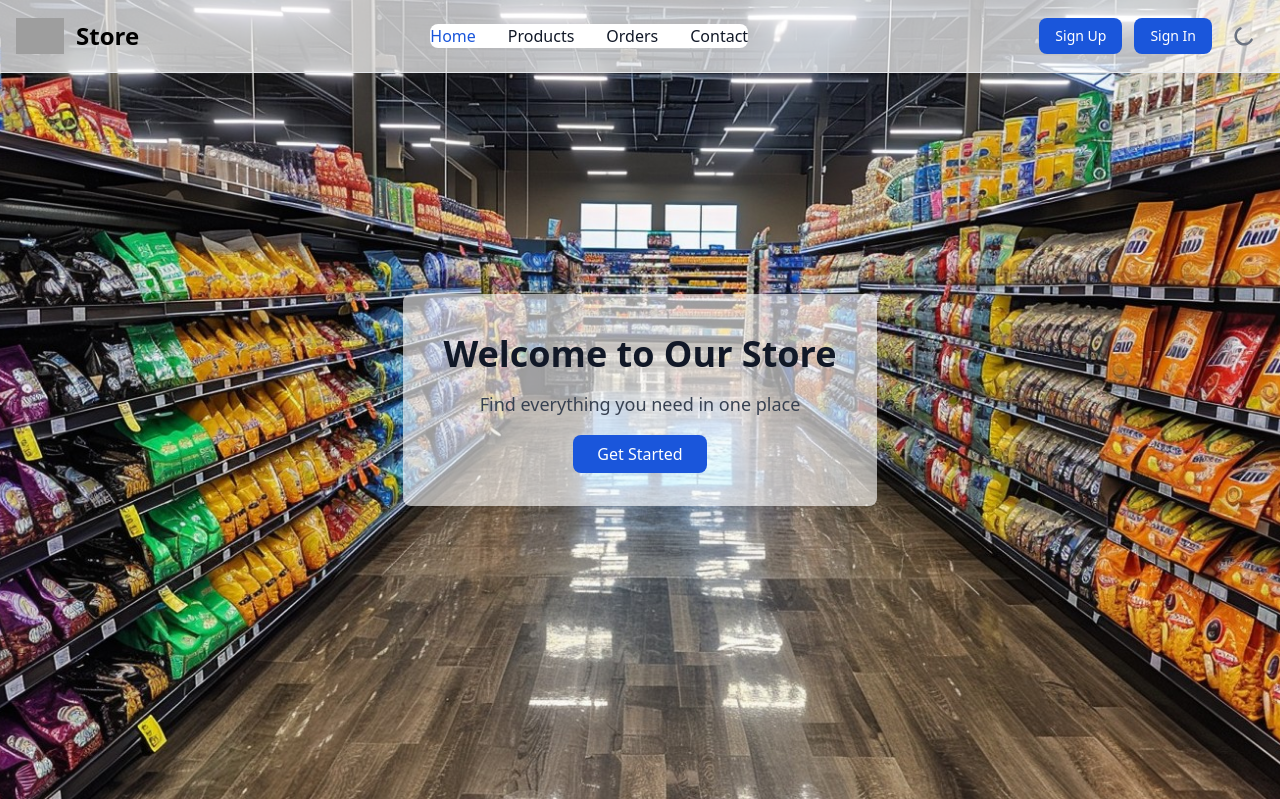
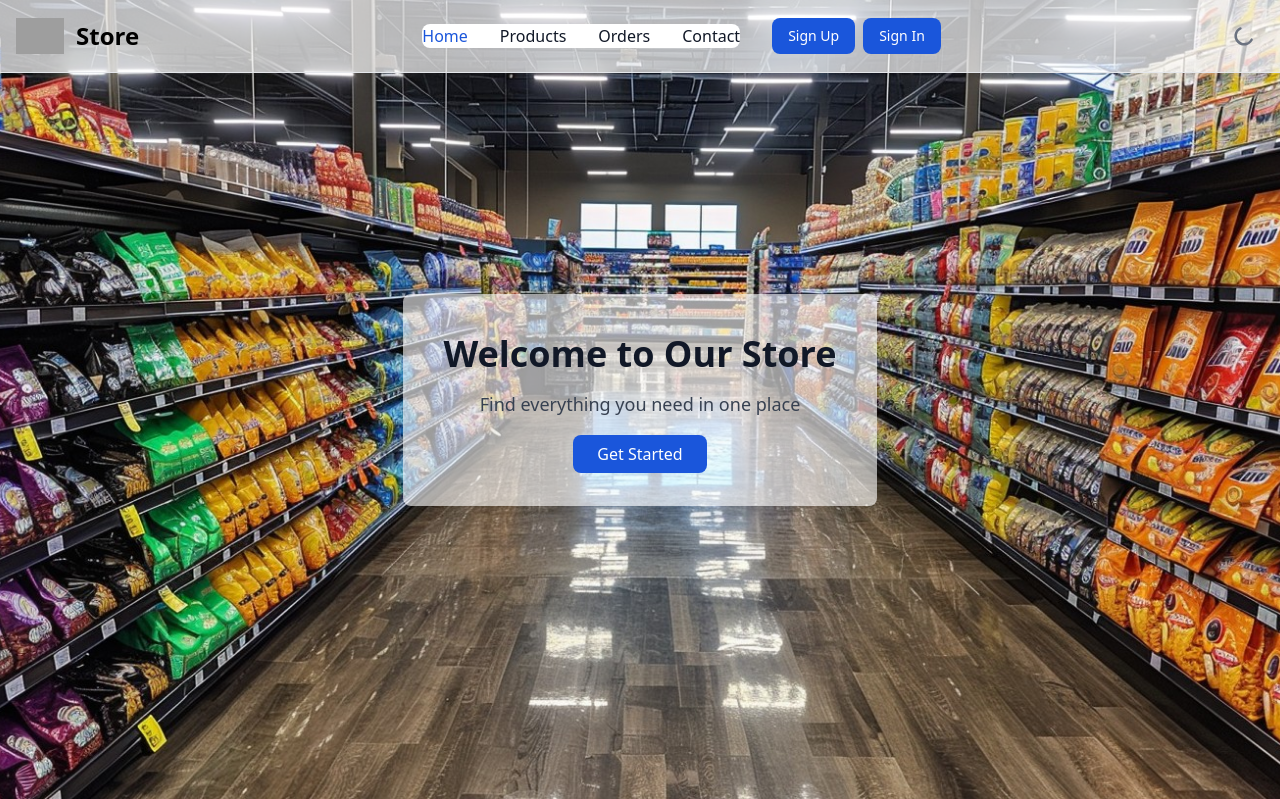
Before and after one commit to Ericode254/ecommerce, a Flask app: page / in a window 1280 px wide. Shown: the top 799 px of the page. Run offline with Flask 3, Linux system fonts and the light colour scheme; style sheets or scripts are compiled from the project's sources; grey boxes are pictures that could not be loaded.

Commit message:
changed the ui of the landing page

```diff
--- a/app.py
+++ b/app.py
@@ -1,4 +1,4 @@
-from flask import Flask, render_template, url_for
+from flask import Flask, render_template
 
 app = Flask(__name__)
 
--- a/templates/index.html
+++ b/templates/index.html
@@ -9,14 +9,6 @@
             <span class="self-center text-2xl font-semibold whitespace-nowrap dark:text-white">Store</span>
         </a>
         <div class="flex items-center md:order-2 space-x-3 rtl:space-x-reverse">
-                <!-- Sign Up / Sign In buttons -->
-                <button type="button" class="text-white bg-blue-700 hover:bg-blue-800 focus:ring-4 focus:outline-none focus:ring-blue-300 font-medium rounded-lg text-sm px-4 py-2 dark:bg-blue-600 dark:hover:bg-blue-700 dark:focus:ring-blue-800">
-                    Sign Up
-                </button>
-                <button type="button" class="text-white bg-blue-700 hover:bg-blue-800 focus:ring-4 focus:outline-none focus:ring-blue-300 font-medium rounded-lg text-sm px-4 py-2 dark:bg-blue-600 dark:hover:bg-blue-700 dark:focus:ring-blue-800">
-                    Sign In
-                </button>
-
             <!-- Dark Mode Toggle Button -->
             <button id="theme-toggle" class="text-gray-500 dark:text-gray-400 focus:outline-none focus:ring-2 focus:ring-gray-200 dark:focus:ring-gray-600 p-2 rounded-lg">
                 <!-- Sun Icon (for light mode) -->
@@ -52,9 +44,31 @@
                     <a href="#contact" class="block py-2 px-3 text-gray-900 rounded hover:bg-gray-100 md:hover:bg-transparent md:hover:text-blue-700 md:p-0 md:dark:hover:text-blue-500 dark:text-white dark:hover:bg-gray-700 dark:hover:text-white md:dark:hover:bg-transparent dark:border-gray-700">Contact</a>
                 </li>
             </ul>
+
+            <!-- Mobile Sign Up / Sign In buttons -->
+            <div class="block mt-4 md:hidden">
+                <button type="button" class="w-full text-white bg-blue-700 hover:bg-blue-800 focus:ring-4 focus:outline-none focus:ring-blue-300 font-medium rounded-lg text-sm px-4 py-2 dark:bg-blue-600 dark:hover:bg-blue-700 dark:focus:ring-blue-800 mb-2">
+                    Sign Up
+                </button>
+                <button type="button" class="w-full text-white bg-blue-700 hover:bg-blue-800 focus:ring-4 focus:outline-none focus:ring-blue-300 font-medium rounded-lg text-sm px-4 py-2 dark:bg-blue-600 dark:hover:bg-blue-700 dark:focus:ring-blue-800">
+                    Sign In
+                </button>
+            </div>
+
+            <!-- Desktop Sign Up / Sign In buttons -->
+            <div class="hidden md:flex md:ml-auto space-x-2 rtl:space-x-reverse">
+                <button type="button" class="text-white bg-blue-700 hover:bg-blue-800 focus:ring-4 focus:outline-none focus:ring-blue-300 font-medium rounded-lg text-sm px-4 py-2 dark:bg-blue-600 dark:hover:bg-blue-700 dark:focus:ring-blue-800 ml-8">
+                    Sign Up
+                </button>
+                <button type="button" class="text-white bg-blue-700 hover:bg-blue-800 focus:ring-4 focus:outline-none focus:ring-blue-300 font-medium rounded-lg text-sm px-4 py-2 dark:bg-blue-600 dark:hover:bg-blue-700 dark:focus:ring-blue-800">
+                    Sign In
+                </button>
             </div>
         </div>
+
+    </div>
 </nav>
+
 
     <!-- Hero Section -->
     <div class="h-screen flex items-center justify-center bg-store bg-cover bg-center overflow-hidden">
```
Lines whose indentation alone changed are shown as unchanged.
